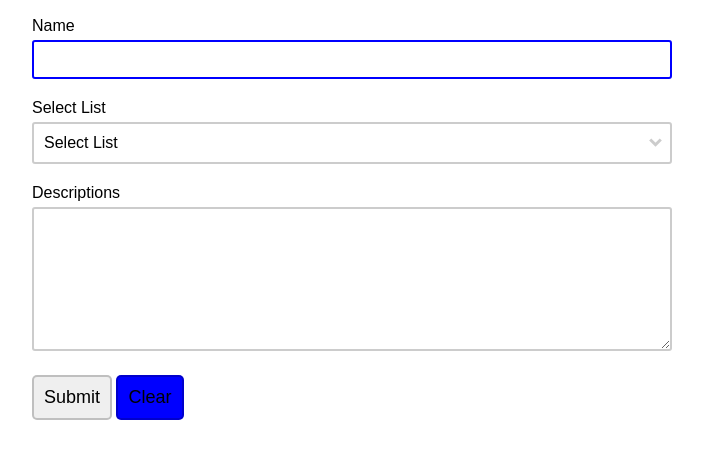
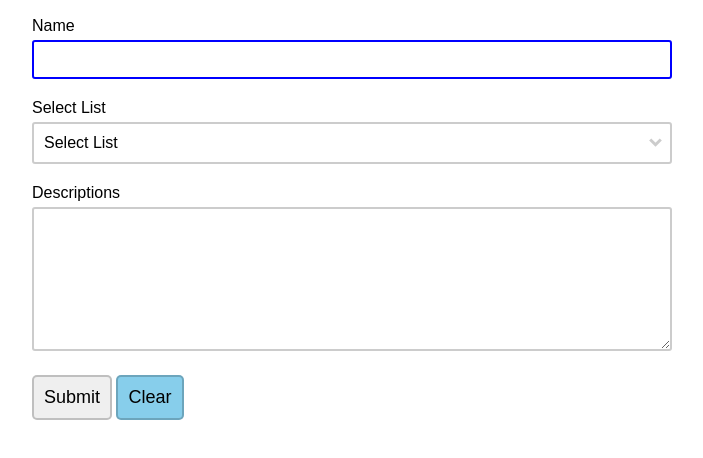
Before and after one commit to shashi2030/feedbackForm, a website: page public/index.html in a window 1280 px wide. Shown: the part 126-584 px from the top of the page, without its empty margins (288-991 px from the left). Drawn offline with Linux system fonts and the light colour scheme.

Commit message:
code modified

```diff
--- a/public/index.html
+++ b/public/index.html
@@ -29,7 +29,7 @@
 			<label>Descriptions</label>
 			<textarea rows="8" id="desc"  class="focusable" ></textarea>
 		</div>
-		<div class="row"><button class="focusable" onclick="submitForm()" >Submit</button> <button class="focusable" style="background:#0000ff">Clear</button></div>
+		<div class="row"><button class="focusable" onclick="submitForm()" >Submit</button> <button class="focusable" style="background:skyblue">Clear</button></div>
 	</form>
 </div>
 <script src="spatial_navigation.js"></script>
@@ -62,7 +62,7 @@
 
 
 
-
+	/*
 	function selectlist(){
 	var ddList = document.getElementById('dd-1');
 	if(ddList.style.display === 'none'){
@@ -121,7 +121,7 @@ var ddValue = document.getElementById('dd-1-value');
 		formsubmittedmsg.innerHTML = '';
 		},2000)
 	}
-
+	*/
 
     </script>
 </body>
```
